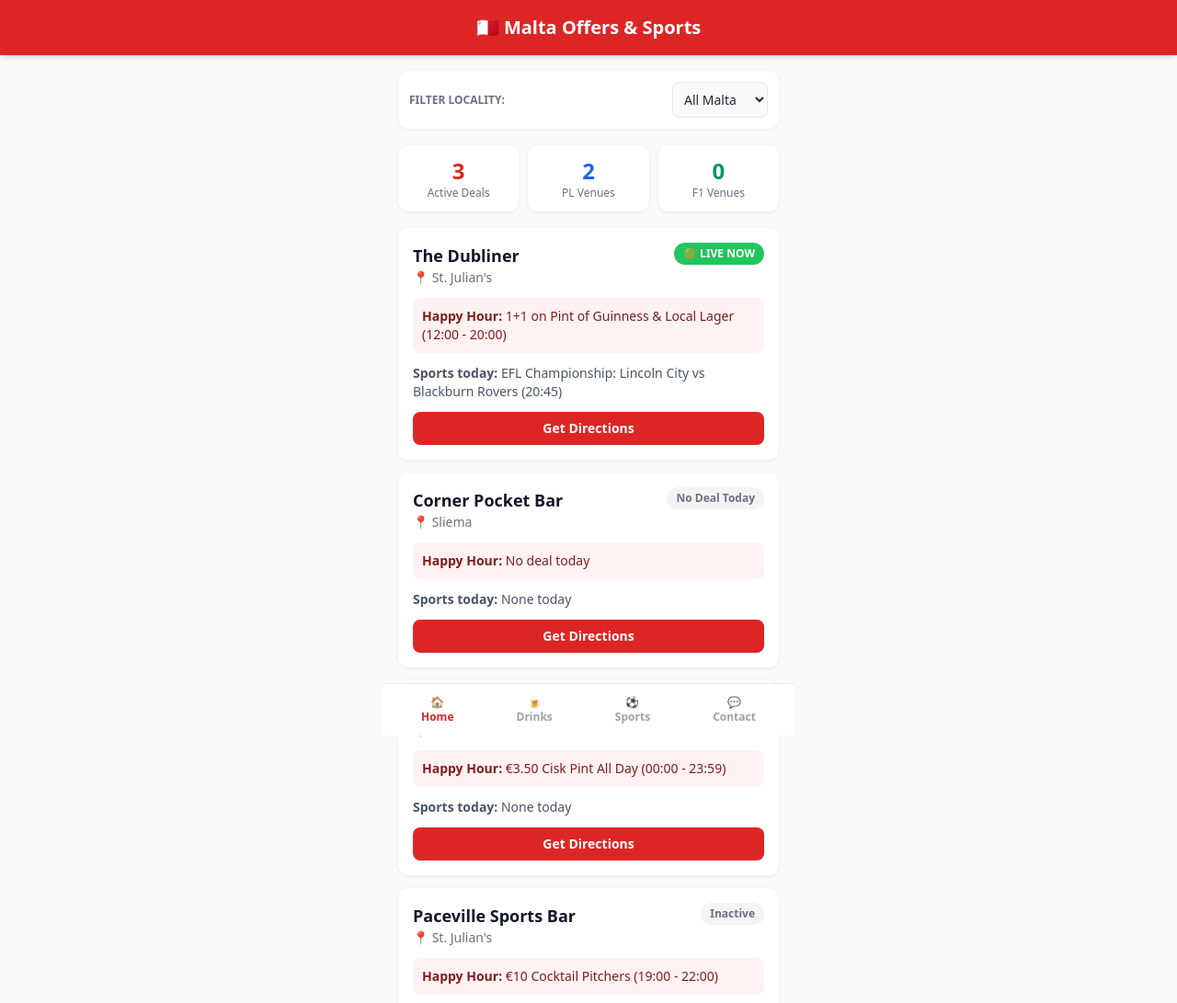
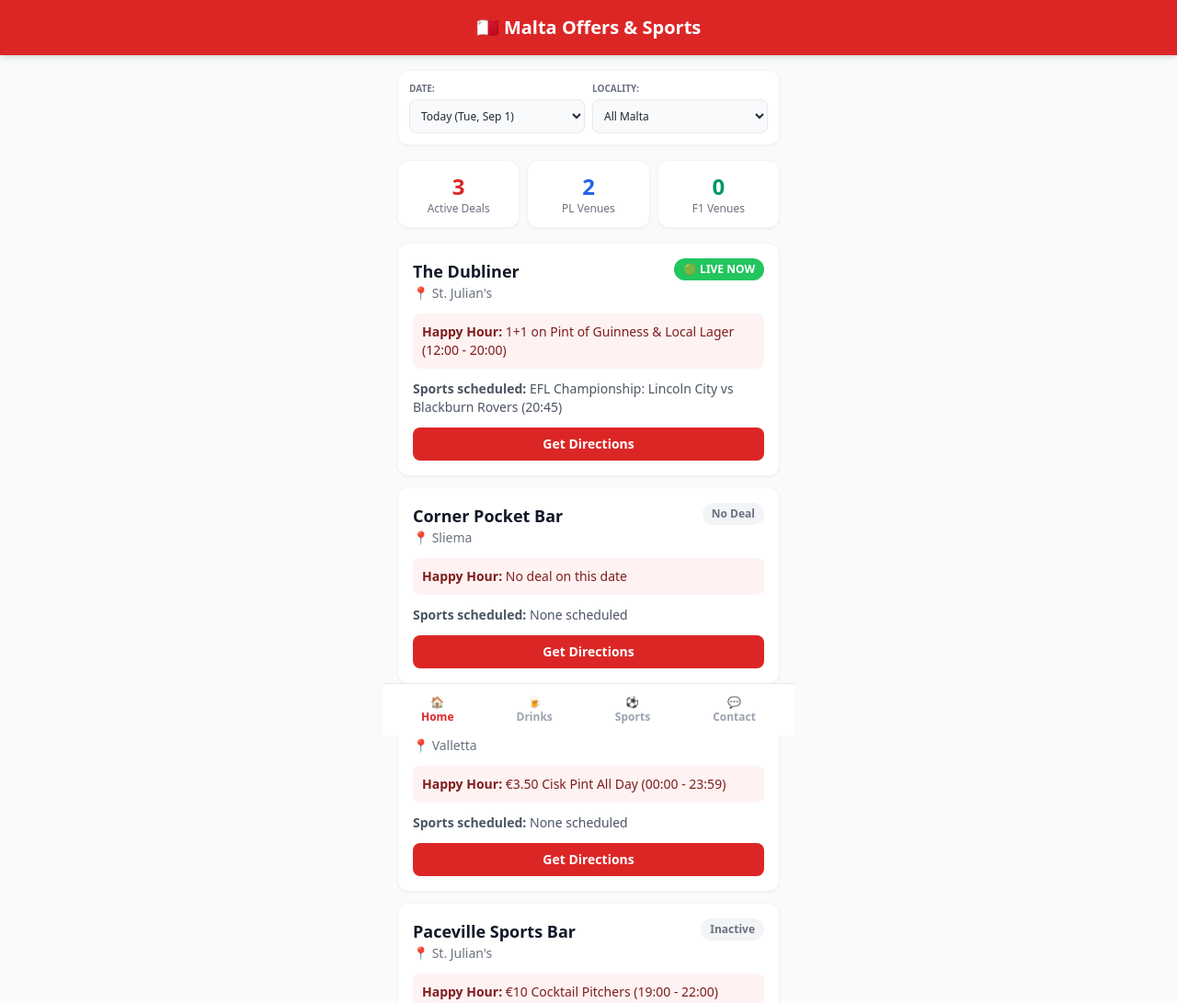
Before and after one commit to tmica554/malta-offers, a plain HTML site: page index.html in a window 1280 px wide. Shown: the top 1091 px of the page at 92% size. Drawn offline with nearby package versions, Linux system fonts and the light colour scheme.

Commit message:
Add files via upload

```diff
--- a/app.js
+++ b/app.js
@@ -1,4 +1,7 @@
 let globalVenues = [];
+
+const DAYS_SHORT = ['Sun', 'Mon', 'Tue', 'Wed', 'Thu', 'Fri', 'Sat'];
+const MONTHS_SHORT = ['Jan', 'Feb', 'Mar', 'Apr', 'May', 'Jun', 'Jul', 'Aug', 'Sep', 'Oct', 'Nov', 'Dec'];
 
 function getTodayString() {
   const today = new Date();
@@ -8,16 +11,47 @@
   return `${year}-${month}-${day}`;
 }
 
-function getTodayDayName() {
-  const days = ['Sun', 'Mon', 'Tue', 'Wed', 'Thu', 'Fri', 'Sat'];
-  return days[new Date().getDay()];
+// Populate the 7-day dropdown dynamically
+function populateDateFilter() {
+  const dateSelect = document.getElementById('date-filter');
+  dateSelect.innerHTML = '';
+
+  const today = new Date();
+  for (let i = 0; i < 7; i++) {
+    const d = new Date(today);
+    d.setDate(today.getDate() + i);
+
+    const yyyy = d.getFullYear();
+    const mm = String(d.getMonth() + 1).padStart(2, '0');
+    const dd = String(d.getDate()).padStart(2, '0');
+    const dateStr = `${yyyy}-${mm}-${dd}`;
+
+    const dayName = DAYS_SHORT[d.getDay()];
+    const monthName = MONTHS_SHORT[d.getMonth()];
+    const dateNum = d.getDate();
+
+    let label = `${dayName}, ${monthName} ${dateNum}`;
+    if (i === 0) label = `Today (${label})`;
+    else if (i === 1) label = `Tomorrow (${label})`;
+
+    const option = document.createElement('option');
+    option.value = dateStr;
+    option.textContent = label;
+    dateSelect.appendChild(option);
+  }
 }
 
-function getStatusBadge(startTimeStr, endTimeStr, isDealToday) {
-  if (!isDealToday || !startTimeStr || !endTimeStr) {
-    return '<span class="bg-gray-100 text-gray-500 text-xs px-2.5 py-1 rounded-full font-bold">No Deal Today</span>';
+function getStatusBadge(startTimeStr, endTimeStr, isDealAvailable, isSelectedToday) {
+  if (!isDealAvailable || !startTimeStr || !endTimeStr) {
+    return '<span class="bg-gray-100 text-gray-500 text-xs px-2.5 py-1 rounded-full font-bold">No Deal</span>';
   }
 
+  // If viewing a future date, show static scheduled status
+  if (!isSelectedToday) {
+    return '<span class="bg-blue-100 text-blue-700 text-xs px-2.5 py-1 rounded-full font-bold">🗓️ Available</span>';
+  }
+
+  // Real-time calculation for Today
   const now = new Date();
   const currentMins = now.getHours() * 60 + now.getMinutes();
   const [sH, sM] = startTimeStr.split(':').map(Number);
@@ -41,14 +75,12 @@
   return '<span class="bg-gray-100 text-gray-500 text-xs px-2.5 py-1 rounded-full font-bold">Inactive</span>';
 }
 
-function createVenueCard(venue, todaySports) {
-  const todayDay = getTodayDayName();
-  const isDealToday = venue.happyHour.active && venue.happyHour.days && venue.happyHour.days.includes(todayDay);
-  const badgeHtml = getStatusBadge(venue.happyHour.startTime, venue.happyHour.endTime, isDealToday);
+function createVenueCard(venue, dateSports, isDealAvailable, isSelectedToday) {
+  const badgeHtml = getStatusBadge(venue.happyHour.startTime, venue.happyHour.endTime, isDealAvailable, isSelectedToday);
 
-  const sportsHtml = todaySports.length > 0
-    ? todaySports.map(s => `${s.category}: ${s.match} (${s.time})`).join(', ')
-    : 'None today';
+  const sportsHtml = dateSports.length > 0
+    ? dateSports.map(s => `${s.category}: ${s.match} (${s.time})`).join(', ')
+    : 'None scheduled';
 
   return `
     <div class="bg-white p-4 rounded-xl shadow-sm border border-gray-100 space-y-3">
@@ -60,12 +92,12 @@
         ${badgeHtml}
       </div>
       <div class="text-sm bg-red-50 text-red-900 p-2.5 rounded-lg">
-        <strong>Happy Hour:</strong> ${isDealToday ? `${venue.happyHour.deal} (${venue.happyHour.startTime} - ${venue.happyHour.endTime})` : 'No deal today'}
+        <strong>Happy Hour:</strong> ${isDealAvailable ? `${venue.happyHour.deal} (${venue.happyHour.startTime} - ${venue.happyHour.endTime})` : 'No deal on this date'}
       </div>
       <div class="text-sm text-gray-600">
-        <strong>Sports today:</strong> ${sportsHtml}
+        <strong>Sports scheduled:</strong> ${sportsHtml}
       </div>
-      <a href="${venue.googleMapsUrl}" target="_blank" class="block text-center bg-red-600 text-white text-sm py-2 rounded-lg font-semibold">
+      <a href="${venue.googleMapsUrl}" target="_blank" class="block text-center bg-red-600 text-white text-sm py-2 rounded-lg font-semibold text-white">
         Get Directions
       </a>
     </div>
@@ -73,9 +105,12 @@
 }
 
 function applyFilters() {
+  const selectedDateStr = document.getElementById('date-filter').value || getTodayString();
   const selectedLocality = document.getElementById('locality-filter').value;
-  const todayStr = getTodayString();
-  const todayDay = getTodayDayName();
+
+  const selectedDateObj = new Date(selectedDateStr + 'T00:00:00');
+  const selectedDayName = DAYS_SHORT[selectedDateObj.getDay()];
+  const isSelectedToday = selectedDateStr === getTodayString();
 
   const filtered = globalVenues.filter(v => selectedLocality === 'ALL' || v.locality === selectedLocality);
 
@@ -87,18 +122,30 @@
   drinksContainer.innerHTML = '';
   sportsContainer.innerHTML = '';
 
+  let activeDealsCount = 0;
+  let plCount = 0;
+  let f1Count = 0;
+
   filtered.forEach(venue => {
-    const todaySports = (venue.sports || []).filter(s => s.date === todayStr);
-    const isDealToday = venue.happyHour.active && venue.happyHour.days && venue.happyHour.days.includes(todayDay);
+    const dateSports = (venue.sports || []).filter(s => s.date === selectedDateStr);
+    const isDealAvailable = venue.happyHour.active && venue.happyHour.days && venue.happyHour.days.includes(selectedDayName);
 
-    homeContainer.innerHTML += createVenueCard(venue, todaySports);
-    if (isDealToday) drinksContainer.innerHTML += createVenueCard(venue, todaySports);
-    if (todaySports.length > 0) sportsContainer.innerHTML += createVenueCard(venue, todaySports);
+    if (isDealAvailable) activeDealsCount++;
+    if (dateSports.some(s => s.category.includes('Premier League') || s.category.includes('Championship'))) plCount++;
+    if (dateSports.some(s => s.category === 'F1')) f1Count++;
+
+    homeContainer.innerHTML += createVenueCard(venue, dateSports, isDealAvailable, isSelectedToday);
+    if (isDealAvailable) drinksContainer.innerHTML += createVenueCard(venue, dateSports, isDealAvailable, isSelectedToday);
+    if (dateSports.length > 0) sportsContainer.innerHTML += createVenueCard(venue, dateSports, isDealAvailable, isSelectedToday);
   });
+
+  document.getElementById('count-deals').textContent = activeDealsCount;
+  document.getElementById('count-pl').textContent = plCount;
+  document.getElementById('count-f1').textContent = f1Count;
 }
 
 function switchTab(tabName) {
-  const filterContainer = document.getElementById('locality-filter-container');
+  const filterContainer = document.getElementById('filter-container');
   if (tabName === 'contact') {
     filterContainer.classList.add('hidden');
   } else {
@@ -120,17 +167,13 @@
   });
 }
 
+// Initial Load
+populateDateFilter();
+
 fetch('data.json')
   .then(res => res.json())
   .then(venues => {
     globalVenues = venues;
-    const todayStr = getTodayString();
-    const todayDay = getTodayDayName();
-
-    document.getElementById('count-deals').textContent = venues.filter(v => v.happyHour.active && v.happyHour.days && v.happyHour.days.includes(todayDay)).length;
-    document.getElementById('count-pl').textContent = venues.filter(v => v.sports.some(s => s.date === todayStr && s.category.includes('Championship'))).length;
-    document.getElementById('count-f1').textContent = venues.filter(v => v.sports.some(s => s.date === todayStr && s.category === 'F1')).length;
-
     applyFilters();
   });
 
--- a/data.json
+++ b/data.json
@@ -53,7 +53,14 @@
       "endTime": "23:59",
       "deal": "€3.50 Cisk Pint All Day"
     },
-    "sports": []
+    "sports": [
+      {
+        "category": "F1",
+        "match": "Italian Grand Prix - Main Race",
+        "date": "2026-09-06",
+        "time": "15:00"
+      }
+    ]
   },
   {
     "id": "v4",
@@ -62,7 +69,7 @@
     "googleMapsUrl": "https://maps.google.com",
     "happyHour": {
       "active": true,
-      "days": ["Tue", "Thu", "Fri"],
+      "days": ["Tue", "Thu", "Fri", "Sat"],
       "startTime": "19:00",
       "endTime": "22:00",
       "deal": "€10 Cocktail Pitchers"
@@ -73,6 +80,54 @@
         "match": "Lincoln City vs Blackburn Rovers",
         "date": "2026-09-01",
         "time": "20:45"
+      },
+      {
+        "category": "F1",
+        "match": "Italian Grand Prix - Qualifying",
+        "date": "2026-09-05",
+        "time": "16:00"
+      }
+    ]
+  },
+  {
+    "id": "v5",
+    "name": "Gzira Sports Lounge",
+    "locality": "Gzira",
+    "googleMapsUrl": "https://maps.google.com",
+    "happyHour": {
+      "active": true,
+      "days": ["Fri", "Sat", "Sun"],
+      "startTime": "16:00",
+      "endTime": "19:00",
+      "deal": "Buy 2 get 1 free craft beers"
+    },
+    "sports": [
+      {
+        "category": "Premier League",
+        "match": "Man City vs Liverpool",
+        "date": "2026-09-06",
+        "time": "17:30"
+      }
+    ]
+  },
+  {
+    "id": "v6",
+    "name": "Bugibba Seafront Tavern",
+    "locality": "Bugibba",
+    "googleMapsUrl": "https://maps.google.com",
+    "happyHour": {
+      "active": true,
+      "days": ["Wed", "Thu", "Fri"],
+      "startTime": "14:00",
+      "endTime": "17:00",
+      "deal": "Bucket of 5 Cisk beers for €12"
+    },
+    "sports": [
+      {
+        "category": "Premier League",
+        "match": "Tottenham vs Man Utd",
+        "date": "2026-09-02",
+        "time": "21:00"
       }
     ]
   }
--- a/index.html
+++ b/index.html
@@ -16,10 +16,17 @@
 
   <main class="max-w-md mx-auto p-4 space-y-4">
 
-    <!-- Locality Filter Dropdown -->
-    <div id="locality-filter-container" class="bg-white p-3 rounded-xl shadow-sm border border-gray-100 flex items-center justify-between">
-      <label class="text-xs font-bold text-gray-500 uppercase">Filter Locality:</label>
-      <select id="locality-filter" onchange="applyFilters()" class="bg-gray-50 border text-sm rounded-lg p-2 font-medium">
+    <!-- Dual Filters: Date & Locality -->
+    <div id="filter-container" class="bg-white p-3 rounded-xl shadow-sm border border-gray-100 grid grid-cols-2 gap-2">
+      <div>
+        <label class="block text-[10px] font-bold text-gray-500 uppercase mb-1">Date:</label>
+        <select id="date-filter" onchange="applyFilters()" class="w-full bg-gray-50 border text-xs rounded-lg p-2 font-medium">
+          <!-- Dynamically filled by app.js -->
+        </select>
+      </div>
+      <div>
+        <label class="block text-[10px] font-bold text-gray-500 uppercase mb-1">Locality:</label>
+        <select id="locality-filter" onchange="applyFilters()" class="w-full bg-gray-50 border text-xs rounded-lg p-2 font-medium">
           <option value="ALL">All Malta</option>
           <option value="St. Julian's">St. Julian's</option>
           <option value="Sliema">Sliema</option>
@@ -27,6 +34,7 @@
           <option value="Gzira">Gzira</option>
           <option value="Bugibba">Bugibba</option>
         </select>
+      </div>
     </div>
 
     <!-- TAB 1: HOME -->
@@ -62,8 +70,6 @@
 
     <!-- TAB 4: CONTACT & DONATE -->
     <div id="tab-contact-content" class="hidden space-y-4">
-
-      <!-- Buy Me a Beer Section -->
       <div class="bg-gradient-to-br from-amber-500 to-amber-600 text-white p-5 rounded-xl shadow-sm space-y-2 text-center">
         <h3 class="font-bold text-lg">🍺 Enjoying Malta Offers?</h3>
         <p class="text-xs text-amber-100">Help keep this platform free and up-to-date by buying the developer a beer!</p>
@@ -72,7 +78,6 @@
         </a>
       </div>
 
-      <!-- Contact Form -->
       <div class="bg-white p-5 rounded-xl border border-gray-100 shadow-sm space-y-3">
         <h3 class="font-bold text-lg">📩 Submit a Venue or Deal</h3>
         <input type="text" placeholder="Your Name / Venue Name" class="w-full p-2.5 border rounded-lg text-sm bg-gray-50">
@@ -81,12 +86,10 @@
           Submit
         </button>
       </div>
-
     </div>
 
   </main>
 
-  <!-- Navigation -->
   <nav class="fixed bottom-0 left-0 right-0 bg-white border-t border-gray-200 flex justify-around p-2 z-20 max-w-md mx-auto">
     <button onclick="switchTab('home')" id="nav-home" class="flex flex-col items-center text-red-600 font-semibold text-xs py-1">🏠<span>Home</span></button>
     <button onclick="switchTab('drinks')" id="nav-drinks" class="flex flex-col items-center text-gray-400 font-semibold text-xs py-1">🍺<span>Drinks</span></button>
--- a/sw.js
+++ b/sw.js
@@ -1,4 +1,4 @@
-const CACHE_NAME = 'malta-offers-v4';
+const CACHE_NAME = 'malta-offers-v5';
 const ASSETS_TO_CACHE = [
   './',
   './index.html',
```
Lines whose indentation alone changed are shown as unchanged.
